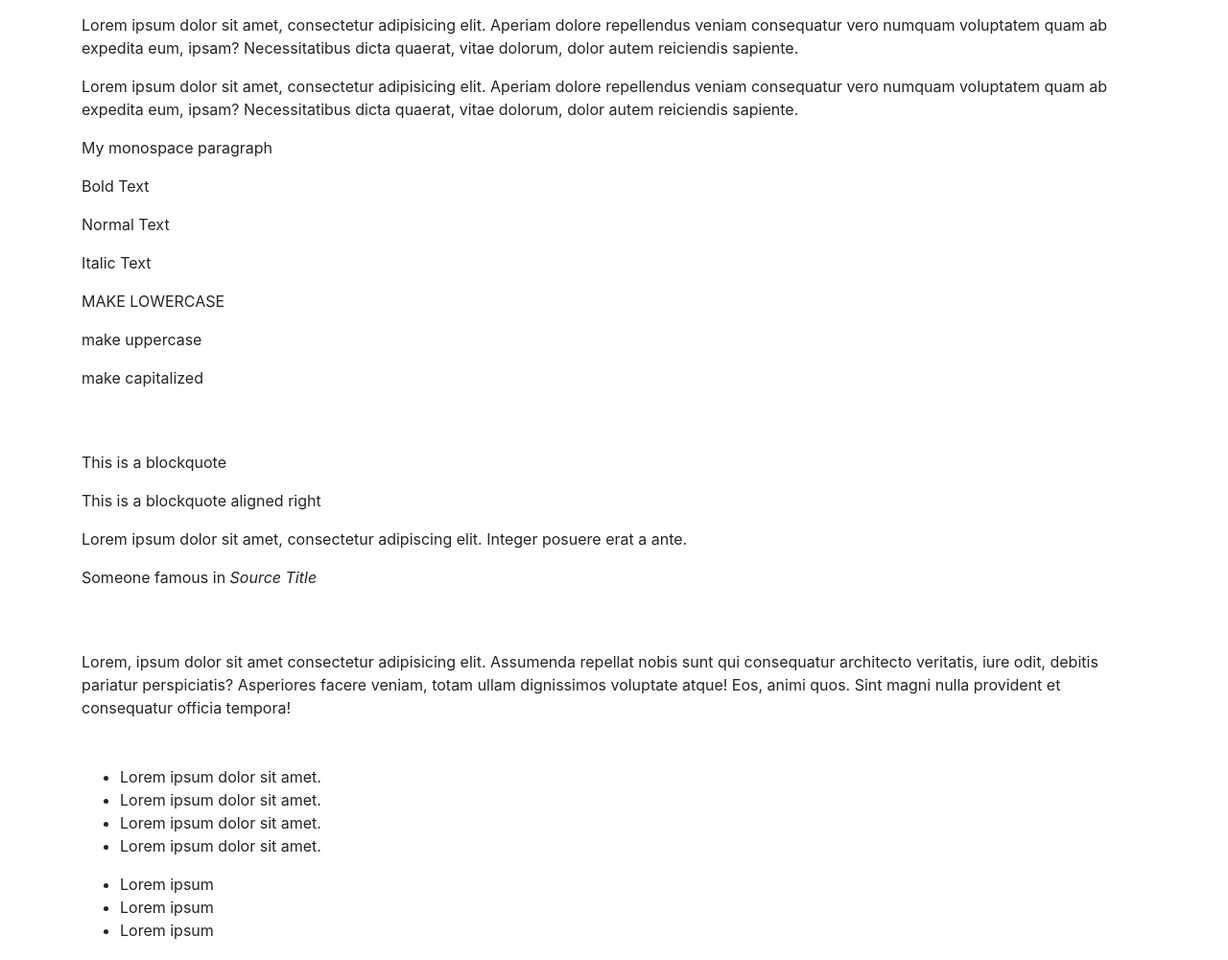
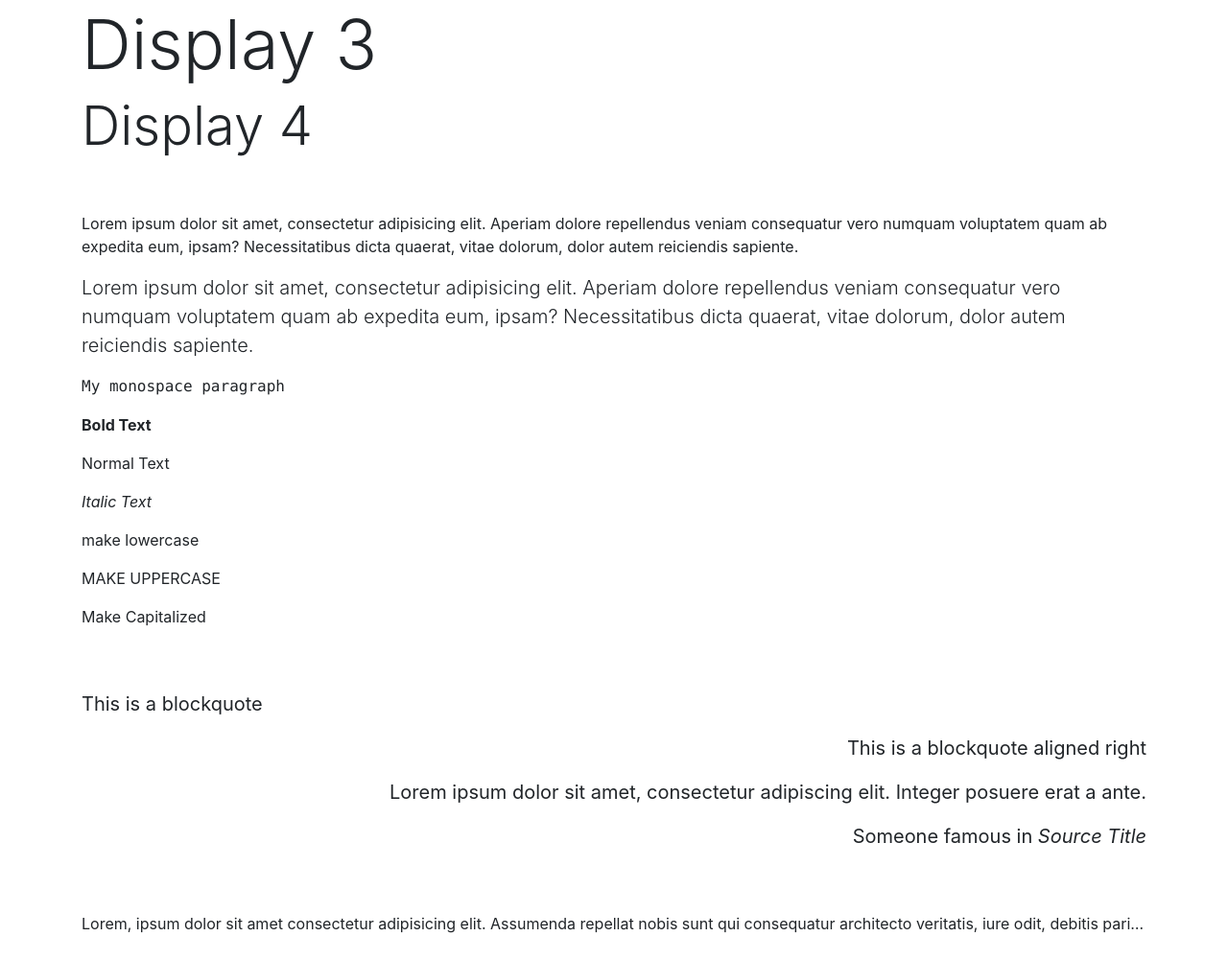
Before and after one commit to aventador2018/Bootstrap, a plain HTML site: page bootstrap_sandbox/2_2_basic_typography.html in a window 1280 px wide. Shown: the part 751-1752 px from the top of the page at 96% size. Drawn offline with nearby package versions, Linux system fonts and the light colour scheme.

Commit message:
typography and alignment

```diff
--- a/bootstrap_sandbox/2_2_basic_typography.html
+++ b/bootstrap_sandbox/2_2_basic_typography.html
@@ -92,7 +92,7 @@
     <h2>Heading Two</h2>
     <h3>Heading Three</h3>
     <h4>Heading Four</h4>
-    <h5>Heading Five</h5>
+    <h5 class="h1">Heading Five</h5>
     <h6>Heading Six</h6>
 
     <br>
@@ -100,10 +100,10 @@
 
 
     <!-- DISPLAY CLASSES -->
-    <h1>Display 1</h1>
-    <h1>Display 2</h1>
-    <h1>Display 3</h1>
-    <h1>Display 4</h1>
+    <h1 class="display-1">Display 1</h1>
+    <h1 class="display-2">Display 2</h1>
+    <h1 class="display-3">Display 3</h1>
+    <h1 class="display-4">Display 4</h1>
 
     <br>
     <br>
@@ -113,39 +113,39 @@
       voluptatem quam ab expedita eum, ipsam? Necessitatibus dicta quaerat, vitae dolorum, dolor autem reiciendis sapiente.</p>
 
     <!-- LEAD -->
-    <p>Lorem ipsum dolor sit amet, consectetur adipisicing elit. Aperiam dolore repellendus veniam consequatur vero numquam
+    <p class="lead">Lorem ipsum dolor sit amet, consectetur adipisicing elit. Aperiam dolore repellendus veniam consequatur vero numquam
       voluptatem quam ab expedita eum, ipsam? Necessitatibus dicta quaerat, vitae dolorum, dolor autem reiciendis sapiente.</p>
 
     <!-- MONOSPACE PARAGRAPH -->
-    <p>My monospace paragraph</p>
+    <p class="text-monospace">My monospace paragraph</p>
 
     <!-- STYLE CLASSES -->
-    <p>Bold Text</p>
-    <p>Normal Text</p>
-    <p>Italic Text</p>
+    <p class="font-weight-bold">Bold Text</p>
+    <p class="font-weight-nomal">Normal Text</p>
+    <p class="font-italic">Italic Text</p>
 
     <!-- TEXT TRANSFORMS -->
-    <p>MAKE LOWERCASE</p>
-    <p>make uppercase</p>
-    <p>make capitalized</p>
+    <p class="text-lowercase">MAKE LOWERCASE</p>
+    <p class="text-uppercase">make uppercase</p>
+    <p class="text-capitalize">make capitalized</p>
 
     <br>
     <br>
 
     <!-- BLOCKQUOTES -->
-    <blockquote>
+    <blockquote class="blockquote">
       <p>This is a blockquote</p>
     </blockquote>
 
     <!-- BLOCKQUOTE RIGHT ALIGNED -->
-    <blockquote>
+    <blockquote class="blockquote text-right">
       <p>This is a blockquote aligned right</p>
     </blockquote>
 
     <!-- BLOCKQUOTE WITH FOOTER -->
-    <blockquote>
+    <blockquote class="blockquote text-right">
       <p>Lorem ipsum dolor sit amet, consectetur adipiscing elit. Integer posuere erat a ante.</p>
-      <footer>Someone famous in
+      <footer class="blockquote-footere">Someone famous in
         <cite title="Source Title">Source Title</cite>
       </footer>
     </blockquote>
@@ -154,7 +154,7 @@
     <br>
 
     <!-- TEXT TRUNCATE -->
-    <div>
+    <div class="text-truncate">
       Lorem, ipsum dolor sit amet consectetur adipisicing elit. Assumenda repellat nobis sunt qui consequatur architecto veritatis,
       iure odit, debitis pariatur perspiciatis? Asperiores facere veniam, totam ullam dignissimos voluptate atque! Eos, animi
       quos. Sint magni nulla provident et consequatur officia tempora!
@@ -164,7 +164,7 @@
     <br>
 
     <!-- LISTS -->
-    <ul>
+    <ul class="list-unstyled">
       <li>Lorem ipsum dolor sit amet.</li>
       <li>Lorem ipsum dolor sit amet.</li>
       <li>Lorem ipsum dolor sit amet.</li>
@@ -172,10 +172,10 @@
     </ul>
 
     <!-- INLINE LIST -->
-    <ul>
-      <li>Lorem ipsum</li>
-      <li>Lorem ipsum </li>
-      <li>Lorem ipsum </li>
+    <ul class="list-inline">
+      <li class="list-inline-item">Lorem ipsum</li>
+      <li class="list-inline-item">Lorem ipsum </li>
+      <li class="list-inline-item">Lorem ipsum </li>
     </ul>
   </div>
 
```
Also changed, not shown: bootstrap_sandbox/2_3_text_alignment_display.html (+5 -5 lines).
